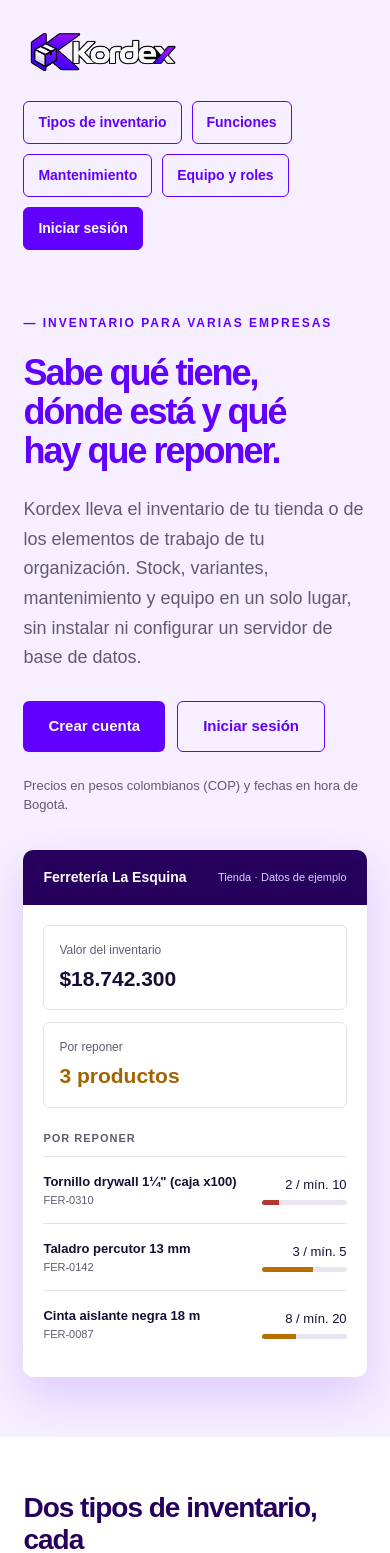
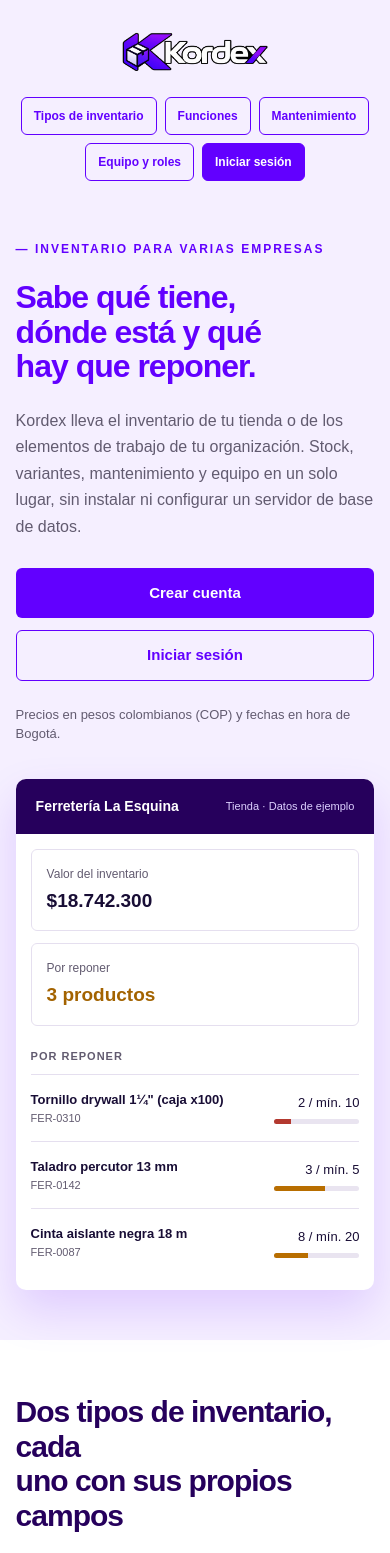
Before and after one commit to Dark-Sung/Kordex, a Next.js app: page / in a window 390 px wide. Shown: the top 1553 px of the page. Built offline with nearby package versions, Linux system fonts and the light colour scheme.

Commit message:
Mejorar diseño responsive de la landing page

```diff
--- a/app/landing.module.css
+++ b/app/landing.module.css
@@ -844,3 +844,115 @@
     background: #4900c4;
     border-color: #4900c4;
 }
+/* AJUSTES RESPONSIVE FINALES */
+
+@media (max-width: 1100px) {
+    .header {
+        flex-wrap: wrap;
+        justify-content: center;
+    }
+
+    .nav {
+        justify-content: center;
+    }
+
+    .hero {
+        gap: 35px;
+    }
+}
+
+@media (max-width: 768px) {
+    .wrapper {
+        width: 92%;
+    }
+
+    .header {
+        flex-direction: column;
+        gap: 20px;
+    }
+
+    .nav {
+        justify-content: center;
+        gap: 8px;
+    }
+
+    .nav a {
+        font-size: 12px;
+        padding: 9px 12px;
+    }
+
+    .hero {
+        grid-template-columns: 1fr;
+        padding: 35px 0 50px;
+    }
+
+    .hero h1 {
+        font-size: 38px;
+    }
+
+    .description {
+        font-size: 16px;
+    }
+
+    .preview {
+        min-width: 0;
+        width: 100%;
+    }
+
+    .inventoryGrid,
+    .featuresGrid,
+    .maintenanceGrid,
+    .teamGrid {
+        grid-template-columns: 1fr;
+    }
+
+    .sectionTitle {
+        font-size: 30px;
+    }
+
+    .cardLabel {
+        font-size: 28px;
+    }
+
+    .maintenanceActions {
+        flex-wrap: wrap;
+    }
+}
+
+@media (max-width: 480px) {
+    .hero h1 {
+        font-size: 32px;
+        letter-spacing: -1px;
+    }
+
+    .actions {
+        flex-direction: column;
+    }
+
+    .primaryButton,
+    .secondaryButton {
+        width: 100%;
+        text-align: center;
+    }
+
+    .previewBody {
+        padding: 15px;
+    }
+
+    .stat strong {
+        font-size: 19px;
+    }
+
+    .maintenanceRow {
+        flex-direction: column;
+        align-items: flex-start;
+    }
+
+    .ctaCard {
+        padding: 25px;
+    }
+
+    .footerContent p {
+        line-height: 1.5;
+    }
+}
```
